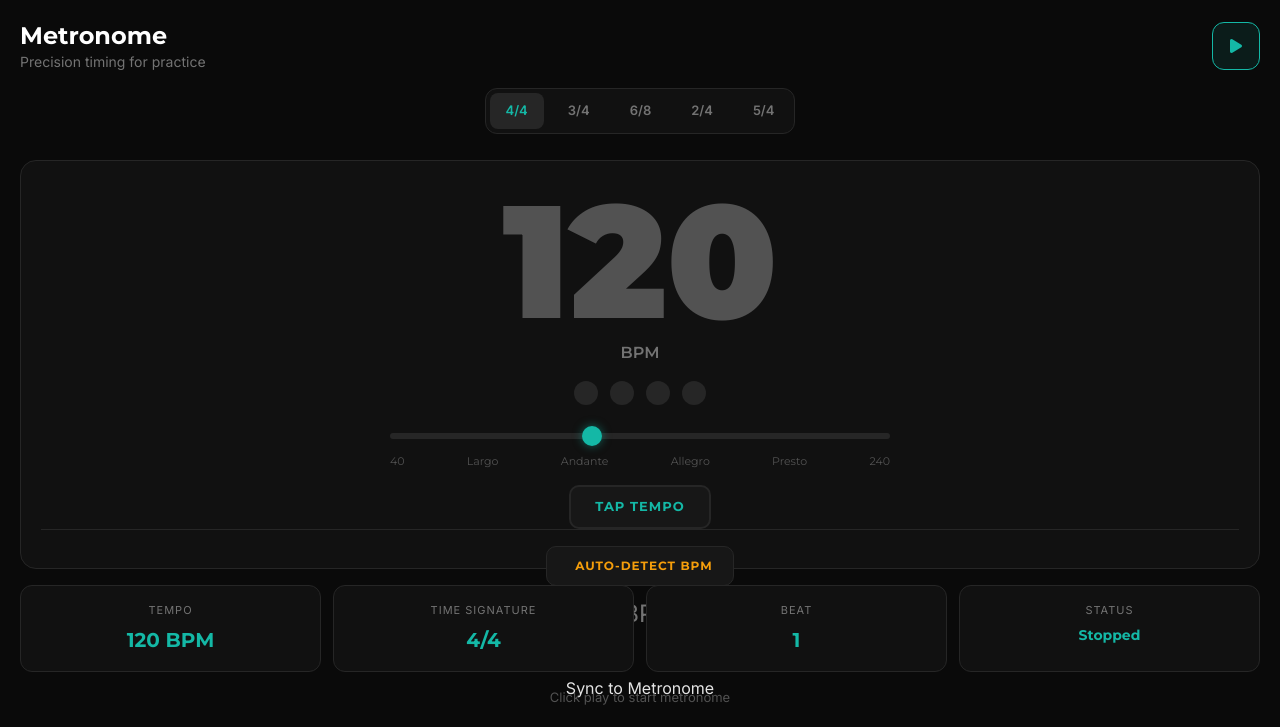
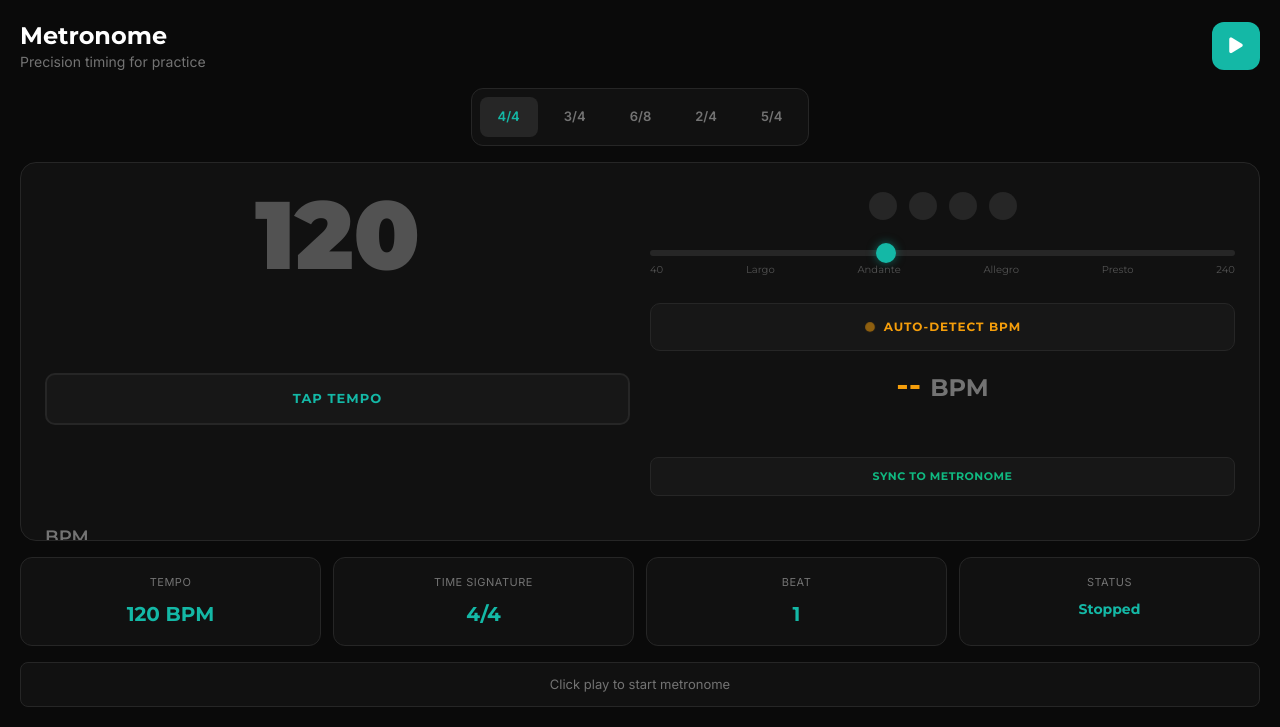
Before and after one commit to Rexaintreal/Resonate, a Flask app: page /metronome in a window 1280 px wide. Shown: the part 73-800 px from the top of the page. Run offline with Flask 3, Linux system fonts and the light colour scheme; the visitor is signed in with stand-in values (Sample User, id 1); some libraries are stand-ins or nearby versions.

Commit message:
redesigned  metronome UI fixed 2 column layout with no scroll now the detection meter is visible

```diff
--- a/static/css/metronome.css
+++ b/static/css/metronome.css
@@ -1,32 +1,47 @@
 .metronome-layout {
-    display: flex;
-    flex-direction: column;
+    display: grid;
+    grid-template-columns: 1fr 1fr;
+    grid-template-rows: auto auto 1fr auto;
     gap: 16px;
-    height: 100%;
+    height: calc(100vh - 73px);
     width: 100%;
+    padding: 20px;
     overflow: hidden;
-    padding: 20px;
 }
 
 .metronome-header {
+    grid-column: 1 / -1;
     display: flex;
     justify-content: space-between;
     align-items: center;
-    flex-shrink: 0;
+}
+
+.time-signature-selector {
+    grid-column: 1 / -1;
+    display: flex;
+    justify-content: center;
+    gap: 8px;
+    background: #111111;
+    padding: 8px;
+    border-radius: 12px;
+    border: 1px solid #262626;
+    width: fit-content;
+    margin: 0 auto;
 }
 
 .metronome-display-container {
-    flex: 1;
-    min-height: 0;
+    grid-column: 1 / -1;
     background: #111111;
     border: 1px solid #262626;
     border-radius: 16px;
-    padding: 20px;
-    display: flex;
-    flex-direction: column;
-    justify-content: space-evenly;
+    padding: 24px;
+    display: grid;
+    grid-template-columns: 1fr 1fr;
+    grid-template-rows: auto auto auto;
+    gap: 20px;
     align-items: center;
     transition: all 0.3s ease;
+    overflow: hidden;
 }
 
 .metronome-display-container.active {
@@ -35,34 +50,45 @@
 }
 
 .bpm-display {
-    font-size: clamp(6rem, 20vh, 12rem);
+    grid-column: 1;
+    grid-row: 1 / 3;
+    font-size: clamp(5rem, 12vh, 10rem);
     font-weight: 900;
     font-family: 'Montserrat', sans-serif;
     color: #525252;
     line-height: 1;
     transition: all 0.3s ease;
     text-align: center;
+    display: flex;
+    flex-direction: column;
+    justify-content: center;
+    align-items: center;
 }
 
-.metronome-display-container.active .bpm-display { color: #14B8A6; }
+.metronome-display-container.active .bpm-display {
+    color: #14B8A6;
+}
 
 .bpm-label {
-    font-size: 16px;
+    font-size: 18px;
     color: #737373;
     font-family: 'Montserrat', sans-serif;
     font-weight: 600;
-    margin-bottom: 2vh;
+    margin-top: 8px;
 }
 
 .beat-indicator {
+    grid-column: 2;
+    grid-row: 1;
     display: flex;
     gap: 12px;
-    margin-bottom: 2vh;
+    justify-content: center;
+    align-items: center;
 }
 
 .beat-dot {
-    width: clamp(12px, 3vh, 24px);
-    height: clamp(12px, 3vh, 24px);
+    width: clamp(16px, 3vw, 28px);
+    height: clamp(16px, 3vw, 28px);
     border-radius: 50%;
     background: #262626;
     transition: all 0.1s ease;
@@ -80,9 +106,12 @@
 }
 
 .bpm-slider-container {
+    grid-column: 2;
+    grid-row: 2;
     width: 100%;
-    max-width: 500px;
-    margin-bottom: 2vh;
+    display: flex;
+    flex-direction: column;
+    justify-content: center;
 }
 
 .bpm-slider {
@@ -104,52 +133,32 @@
     box-shadow: 0 0 10px rgba(20, 184, 166, 0.5);
 }
 
+.bpm-slider::-moz-range-thumb {
+    width: 20px;
+    height: 20px;
+    border-radius: 50%;
+    background: #14B8A6;
+    cursor: pointer;
+    border: none;
+    box-shadow: 0 0 10px rgba(20, 184, 166, 0.5);
+}
+
 .bpm-range-labels {
     display: flex;
     justify-content: space-between;
     color: #525252;
-    font-size: 11px;
+    font-size: 10px;
     font-family: 'Montserrat', sans-serif;
-    margin-top: 8px;
+    margin-top: 6px;
 }
 
-.time-signature-selector {
-    display: flex;
-    justify-content: center;
-    gap: 8px;
-    background: #111111;
-    padding: 4px;
-    border-radius: 12px;
-    border: 1px solid #262626;
-    flex-wrap: wrap;
-    flex-shrink: 0;
-    margin-bottom: 10px;
-    width: fit-content;
-    margin-left: auto;
-    margin-right: auto;
-}
-
-.time-sig-btn {
-    background: transparent;
-    border: none;
-    color: #737373;
-    padding: 8px 16px;
-    border-radius: 8px;
-    cursor: pointer;
-    font-size: 13px;
-    font-weight: 600;
-    transition: all 0.2s;
-    white-space: nowrap;
-}
-
-.time-sig-btn:hover { color: #E5E5E5; }
-.time-sig-btn.active { background: #262626; color: #14B8A6; }
-
 .tap-tempo-btn {
+    grid-column: 1;
+    grid-row: 3;
     background: #171717;
     border: 2px solid #262626;
     color: #14B8A6;
-    padding: 10px 24px;
+    padding: 14px 24px;
     border-radius: 10px;
     cursor: pointer;
     font-size: 13px;
@@ -158,6 +167,7 @@
     transition: all 0.2s;
     text-transform: uppercase;
     letter-spacing: 1px;
+    width: 100%;
 }
 
 .tap-tempo-btn:hover {
@@ -167,20 +177,21 @@
 }
 
 .detect-section {
-    padding-top: 2vh;
-    border-top: 1px solid #262626;
-    width: 100%;
-    display: flex;
-    flex-direction: column;
+    grid-column: 2;
+    grid-row: 3;
+    display: grid;
+    grid-template-columns: 1fr 1fr;
+    grid-template-rows: auto auto auto;
+    gap: 10px;
     align-items: center;
-    gap: 10px;
 }
 
 .detect-btn {
+    grid-column: 1 / -1;
     background: #171717;
     border: 1px solid #262626;
     color: #F59E0B;
-    padding: 10px 20px;
+    padding: 14px 20px;
     border-radius: 10px;
     cursor: pointer;
     font-size: 12px;
@@ -191,19 +202,241 @@
     letter-spacing: 1px;
     display: flex;
     align-items: center;
+    justify-content: center;
     gap: 8px;
 }
 
-.detect-btn:hover { background: #262626; border-color: #F59E0B; }
+.detect-btn:hover {
+    background: #262626;
+    border-color: #F59E0B;
+}
+
+.detected-bpm-display {
+    grid-column: 1 / -1;
+    text-align: center;
+    font-family: 'Montserrat', sans-serif;
+    font-weight: 700;
+    font-size: 32px;
+    color: #F59E0B;
+}
+
+.confidence-bar-container {
+    grid-column: 1 / -1;
+    width: 100%;
+}
+
+.confidence-label {
+    display: flex;
+    justify-content: space-between;
+    font-size: 11px;
+    color: #737373;
+    margin-bottom: 6px;
+    font-family: 'Inter', sans-serif;
+}
+
+.confidence-bar {
+    width: 100%;
+    height: 6px;
+    background: #262626;
+    border-radius: 3px;
+    overflow: hidden;
+}
+
+.confidence-fill {
+    height: 100%;
+    background: linear-gradient(90deg, #F59E0B, #10B981);
+    border-radius: 3px;
+    transition: width 0.3s ease;
+    width: 0%;
+}
+
+.sync-btn {
+    grid-column: 1 / -1;
+    background: #171717;
+    border: 1px solid #262626;
+    color: #10B981;
+    padding: 10px 16px;
+    border-radius: 8px;
+    cursor: pointer;
+    font-size: 11px;
+    font-weight: 700;
+    font-family: 'Montserrat', sans-serif;
+    transition: all 0.2s;
+    text-transform: uppercase;
+    letter-spacing: 0.5px;
+}
+
+.sync-btn:hover {
+    background: #262626;
+    border-color: #10B981;
+}
+
+.time-sig-btn {
+    background: transparent;
+    border: none;
+    color: #737373;
+    padding: 10px 18px;
+    border-radius: 8px;
+    cursor: pointer;
+    font-size: 13px;
+    font-weight: 600;
+    transition: all 0.2s;
+    white-space: nowrap;
+}
+
+.time-sig-btn:hover {
+    color: #E5E5E5;
+}
+
+.time-sig-btn.active {
+    background: #262626;
+    color: #14B8A6;
+}
 
 .stats-grid {
+    grid-column: 1 / -1;
     display: grid;
     grid-template-columns: repeat(4, 1fr);
     gap: 12px;
-    flex-shrink: 0;
 }
 
-@media (max-width: 640px) {
-    .metronome-layout { padding: 12px; }
-    .stats-grid { grid-template-columns: 1fr 1fr; }
+.stat-card {
+    background: #111111;
+    border: 1px solid #262626;
+    border-radius: 12px;
+    padding: 16px;
+    text-align: center;
 }
+
+.stat-label {
+    font-size: 11px;
+    color: #737373;
+    font-family: 'Inter', sans-serif;
+    text-transform: uppercase;
+    letter-spacing: 0.5px;
+    margin-bottom: 8px;
+}
+
+.stat-value {
+    font-size: 20px;
+    color: #14B8A6;
+    font-family: 'Montserrat', sans-serif;
+    font-weight: 700;
+}
+
+.info-box {
+    grid-column: 1 / -1;
+    background: #111111;
+    border: 1px solid #262626;
+    border-radius: 8px;
+    padding: 12px;
+    text-align: center;
+    color: #737373;
+    font-family: 'Inter', sans-serif;
+    font-size: 13px;
+}
+
+.controls-wrapper {
+    display: flex;
+    gap: 12px;
+}
+
+.control-btn {
+    width: 48px;
+    height: 48px;
+    border-radius: 12px;
+    border: none;
+    cursor: pointer;
+    display: flex;
+    align-items: center;
+    justify-content: center;
+    transition: all 0.2s;
+    font-size: 18px;
+}
+
+.control-btn.primary {
+    background: #14B8A6;
+    color: white;
+}
+
+.control-btn.primary:hover {
+    background: #0F766E;
+    box-shadow: 0 0 20px rgba(20, 184, 166, 0.3);
+}
+
+.beat-pulse {
+    width: 12px;
+    height: 12px;
+    background: #F59E0B;
+    border-radius: 50%;
+    animation: pulse 1s ease-in-out infinite;
+}
+
+@keyframes pulse {
+    0%, 100% {
+        opacity: 1;
+        transform: scale(1);
+    }
+    50% {
+        opacity: 0.5;
+        transform: scale(0.8);
+    }
+}
+
+@media (max-width: 1024px) {
+    .metronome-display-container {
+        grid-template-columns: 1fr;
+        grid-template-rows: auto auto auto auto auto;
+    }
+
+    .bpm-display {
+        grid-column: 1;
+        grid-row: 1;
+    }
+
+    .beat-indicator {
+        grid-column: 1;
+        grid-row: 2;
+    }
+
+    .bpm-slider-container {
+        grid-column: 1;
+        grid-row: 3;
+    }
+
+    .tap-tempo-btn {
+        grid-column: 1;
+        grid-row: 4;
+    }
+
+    .detect-section {
+        grid-column: 1;
+        grid-row: 5;
+    }
+}
+
+@media (max-width: 768px) {
+    .metronome-layout {
+        grid-template-columns: 1fr;
+        padding: 12px;
+        gap: 12px;
+    }
+
+    .stats-grid {
+        grid-template-columns: 1fr 1fr;
+    }
+
+    .bpm-display {
+        font-size: clamp(4rem, 10vh, 7rem);
+    }
+}
+
+@media (max-width: 480px) {
+    .stats-grid {
+        grid-template-columns: 1fr 1fr;
+    }
+
+    .bpm-range-labels span:nth-child(n+2):nth-child(-n+5) {
+        display: none;
+    }
+}
```
